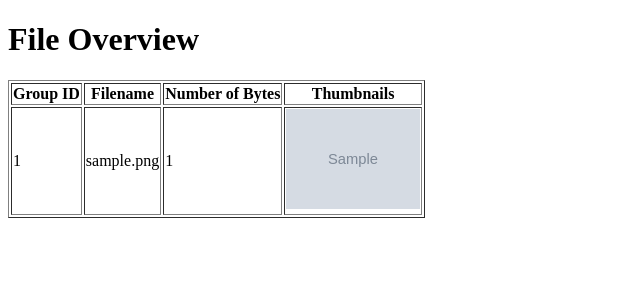
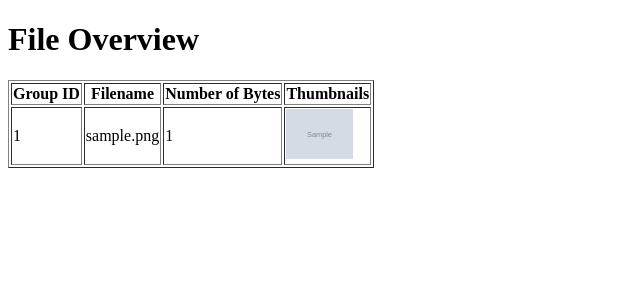
Before and after one commit to ryanhunter237/filepreview, a Flask app: page / in a window 1280 px wide. Shown: the top 300 px of the page, without its empty margins (0-640 px from the left). Run offline with Flask 3, Linux system fonts and the light colour scheme; tables that the repository leaves empty hold one stand-in row (values such as "Sample post"); grey boxes marked "Sample" are stand-in pictures.

```diff
--- a/filepreview/templates/index.html
+++ b/filepreview/templates/index.html
@@ -25,7 +25,7 @@
             {% for thumbnail_path in file.thumbnails %}
             <img
               src="{{ url_for('view.serve_thumbnail', filepath=thumbnail_path) }}"
-              style="height: 100px"
+              style="height: 50px"
             />
             <!-- Adjust size as needed -->
             {% endfor %}
```
Also changed, not shown: tests/post.py (renamed from tests/example.py, +0 -1 lines), 2 other files.
